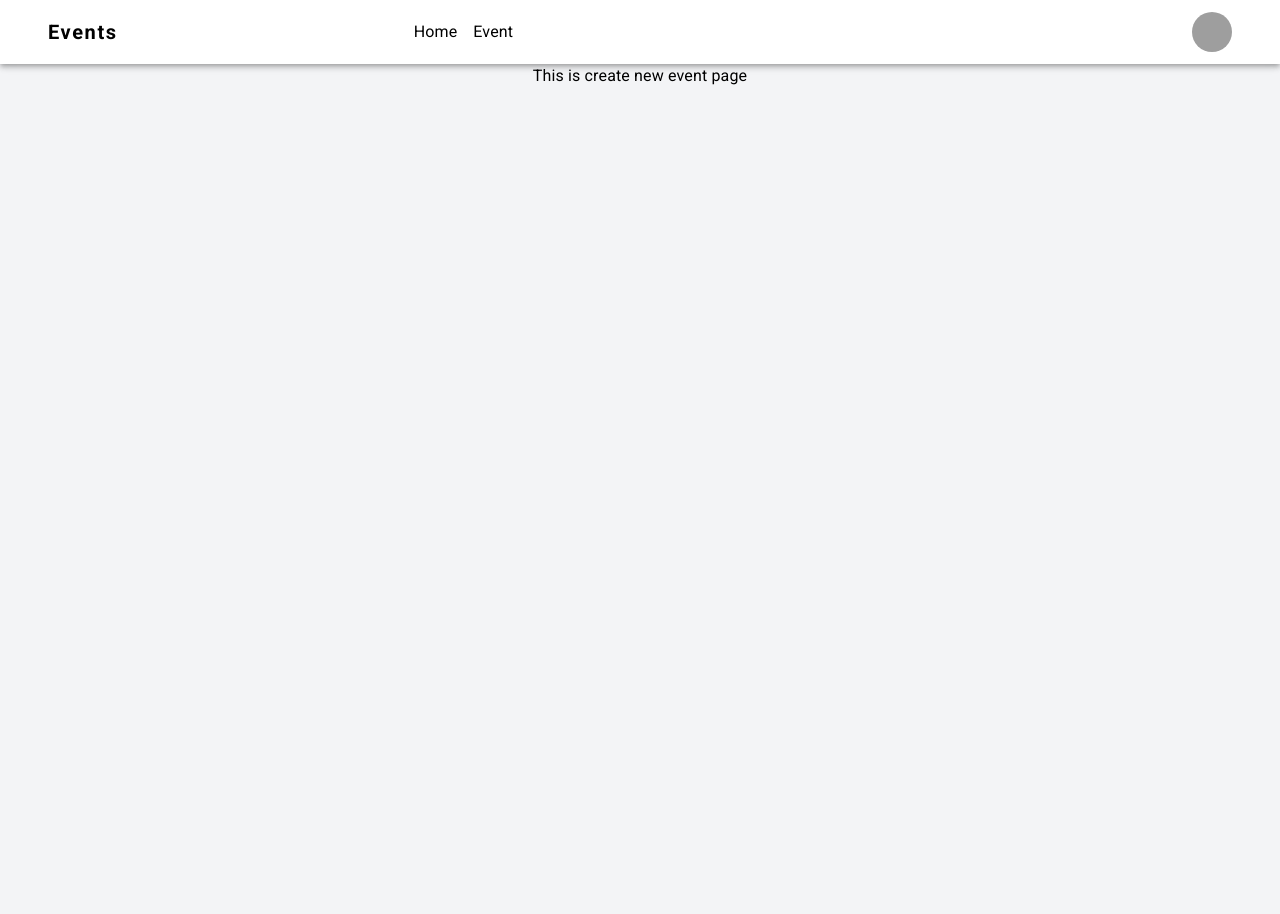
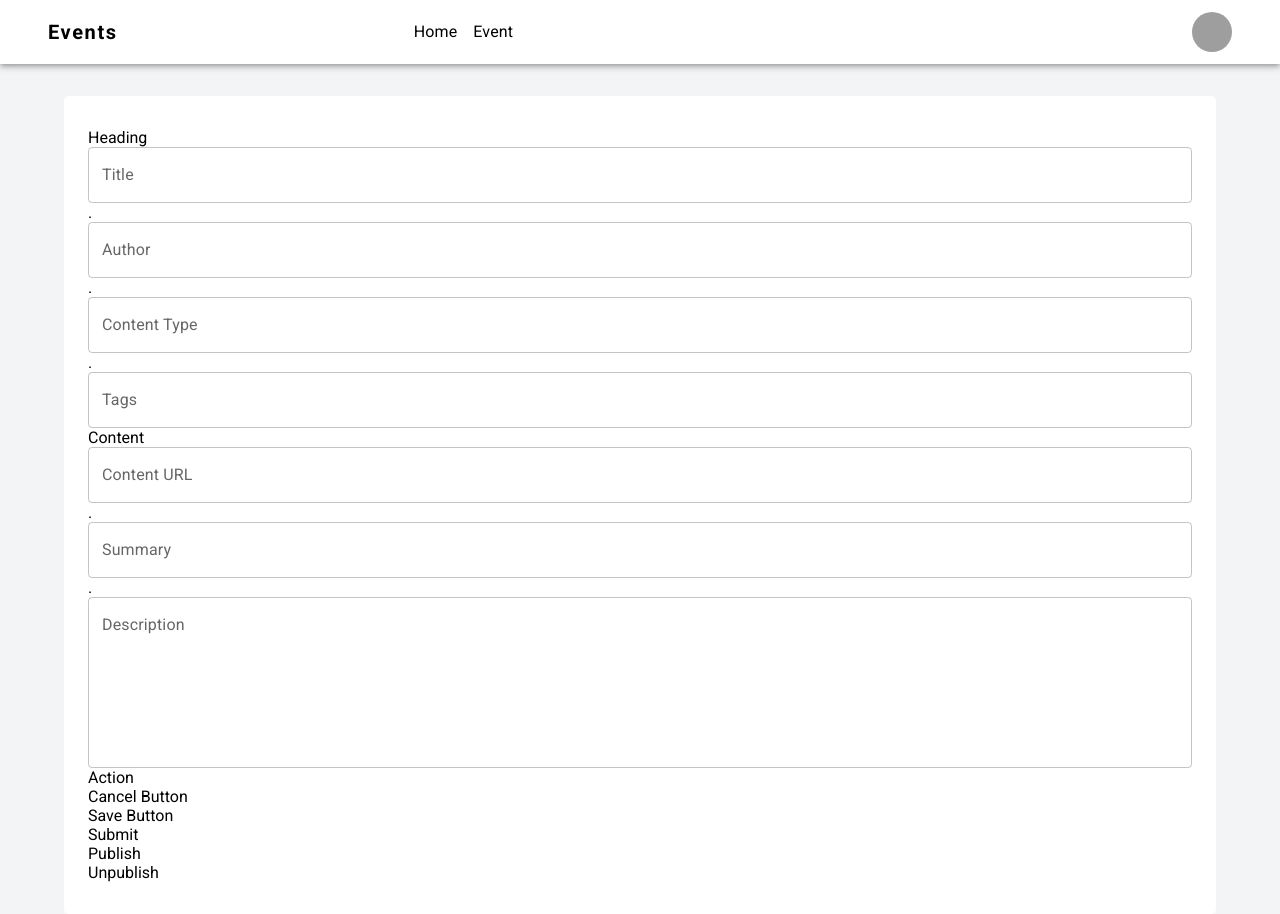
Before and after one commit to Polashahmad01/event-frontend, a React (Vite) app: page /event/new in a window 1280 px wide. Before the commit the page ends 800 px from the top, so only its background shows below. Built offline with nearby package versions, Linux system fonts and the light colour scheme; grey boxes are pictures that could not be loaded.

Commit message:
add basic form for creating new event

```diff
--- /dev/null
+++ b/src/components/form/TextField.jsx
@@ -0,0 +1,23 @@
+import { TextField } from "@mui/material"
+import { useField } from "formik"
+
+export const TextFieldWrapper = ({ name, ...otherProps }) => {
+  const [field, meta] = useField(name)
+
+  const configTextField = {
+    name,
+    ...otherProps,
+    ...field,
+    fullWidth: true,
+    variant: "outlined"
+  }
+
+  if(meta && meta.touched && meta.error) {
+    configTextField.error = true
+    configTextField.helperText = meta.error
+  }
+
+  return (
+    <TextField {...configTextField} />
+  )
+}
--- a/src/pages/Event/CreateEvent/Index.jsx
+++ b/src/pages/Event/CreateEvent/Index.jsx
@@ -1,11 +1,12 @@
 import { Box } from "@mui/system"
-import { Typography } from "@mui/material"
+
+import { CreateNewEventForm } from "./components/CreateNewEventForm"
 
 export const CreateNewEventPage = () => {
 
   return (
     <Box>
-      <Typography textAlign="center">This is create new event page</Typography>
+      <CreateNewEventForm />
     </Box>
   )
 }
--- /dev/null
+++ b/src/pages/Event/CreateEvent/components/CreateNewEventForm.jsx
@@ -0,0 +1,100 @@
+import { Box } from "@mui/system"
+import { Formik, Form } from "formik"
+import Grid2 from "@mui/material/Unstable_Grid2"
+
+import { useCreateNewEventForm } from "./hooks/useCreateNewEventForm"
+import { TextFieldWrapper } from "../../../../components/form/TextField"
+
+export const CreateNewEventForm = () => {
+  const {
+    INITIAL_FORM_STATE,
+    FORM_VALIDATION
+        } = useCreateNewEventForm()
+
+  return (
+    <Box
+      sx={{
+        backgroundColor: "#fff",
+        marginTop: "2rem",
+        borderRadius: "5px",
+        // color: "white",
+        padding: "2rem 1.5rem"
+      }}
+    >
+      <Formik
+        initialValues={{
+          ...INITIAL_FORM_STATE
+        }}
+        validationSchema={FORM_VALIDATION}
+        onSubmit={value => console.log(value)}
+      >
+        <Form>
+
+          Heading
+          <Grid2 xs="12">
+            <TextFieldWrapper
+              name="title"
+              label="Title"
+            />
+          </Grid2>
+          <p>.</p>
+          <Grid2 xs="12">
+            <TextFieldWrapper
+              name="author"
+              label="Author"
+            />
+          </Grid2>
+          <p>.</p>
+          <Grid2 xs="12">
+            <TextFieldWrapper
+              name="contentType"
+              label="Content Type"
+            />
+          </Grid2>
+
+          <p>.</p>
+          <Grid2 xs="12">
+            <TextFieldWrapper
+              name="tag"
+              label="Tags"
+            />
+          </Grid2>
+          Content
+
+
+          <Grid2>
+            <TextFieldWrapper
+              name="contentUrl"
+              label="Content URL"
+            />
+          </Grid2>
+          <p>.</p>
+          <Grid2>
+            <TextFieldWrapper
+              name="summary"
+              label="Summary"
+            />
+          </Grid2>
+          <p>.</p>
+          <Grid2>
+            <TextFieldWrapper
+              name="description"
+              label="Description"
+              multiline={true}
+              rows={6}
+            />
+          </Grid2>
+
+          Action
+          <p>Cancel Button</p>
+          <p>Save Button</p>
+
+          Submit
+          <p>Publish</p>
+          <p>Unpublish</p>
+
+        </Form>
+      </Formik>
+    </Box>
+  )
+}
--- /dev/null
+++ b/src/pages/Event/CreateEvent/components/hooks/useCreateNewEventForm.js
@@ -0,0 +1,37 @@
+import * as Yup from "yup"
+
+const INITIAL_FORM_STATE = {
+  title: "",
+  author: "",
+  contentType: "",
+  tag: "",
+  contentUrl: "",
+  summary: "",
+  description: ""
+}
+
+const FORM_VALIDATION = Yup.object().shape({
+  title: Yup.string()
+    .min(5)
+    .required("title is required"),
+  author: Yup.string()
+    .required("author is required"),
+  contentType: Yup.string()
+    .required('content type is required'),
+  tag: Yup.string()
+    .required("tag is required"),
+  contentUrl: Yup.string()
+    .required('content url is required'),
+  summary: Yup.string()
+    .required("summary is required"),
+  description: Yup.string()
+    .required("description is required")
+})
+
+export const useCreateNewEventForm = () => {
+
+  return {
+    INITIAL_FORM_STATE,
+    FORM_VALIDATION
+  }
+}
```
Also changed, not shown: 1 other file (tests, documents, lock files or other folders).
